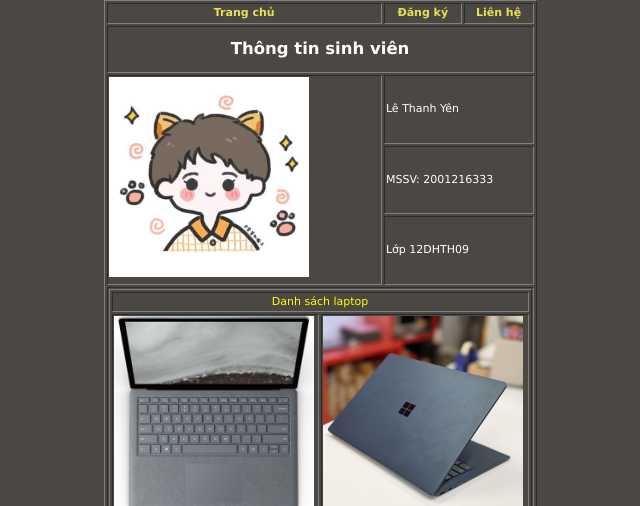
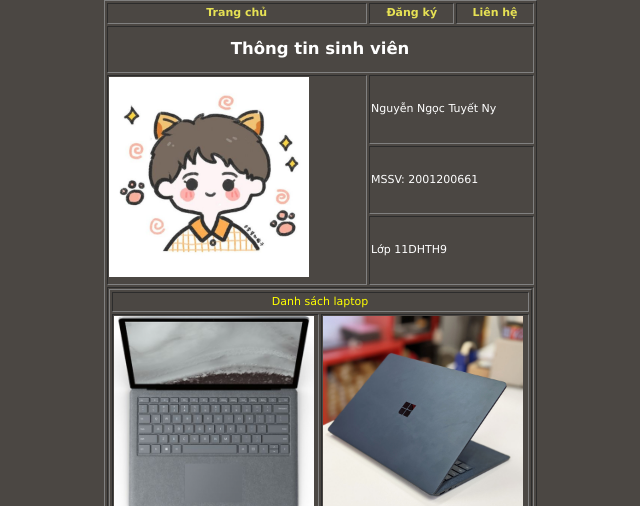
Before and after one commit to tuyetny/AHDTDM, a plain HTML site: page index.html in a window 1280 px wide. Shown: the top 506 px of the page, without its empty margins (320-960 px from the left). Drawn offline with Linux system fonts and the light colour scheme.

Commit message:
Update index.html

```diff
--- a/index.html
+++ b/index.html
@@ -19,13 +19,13 @@
         </tr>
         <tr>
             <td rowspan="3"><img src="./img/1.jpg" alt="" width="200" height="200"></td>
-            <td colspan="2">Lê Thanh Yên</td>
+            <td colspan="2">Nguyễn Ngọc Tuyết Ny</td>
         </tr>
         <tr>
-            <td colspan="2">MSSV: 2001216333</td>
+            <td colspan="2">MSSV: 2001200661</td>
         </tr>
         <tr>
-            <td colspan="2">Lớp 12DHTH09</td>
+            <td colspan="2">Lớp 11DHTH9</td>
         </tr>
         <tr>
             <td colspan="3">
```
